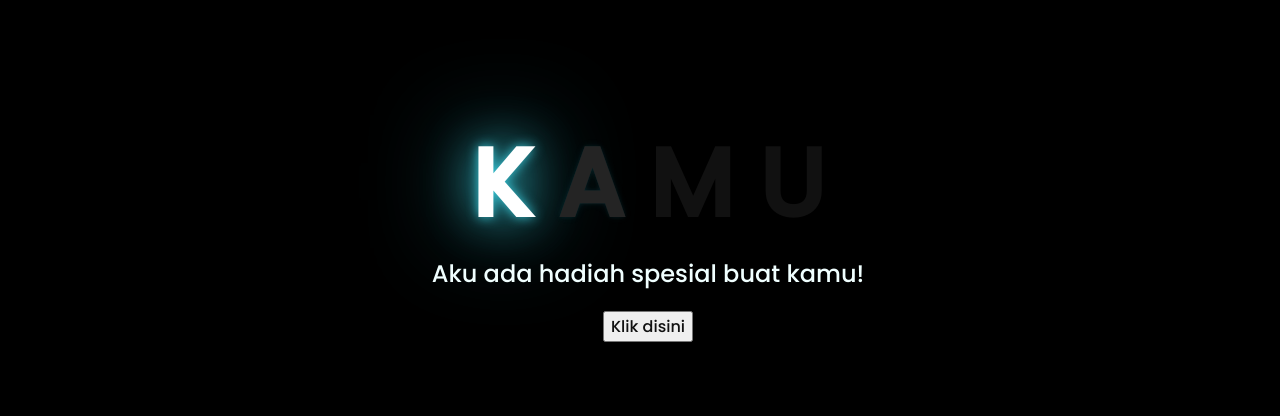
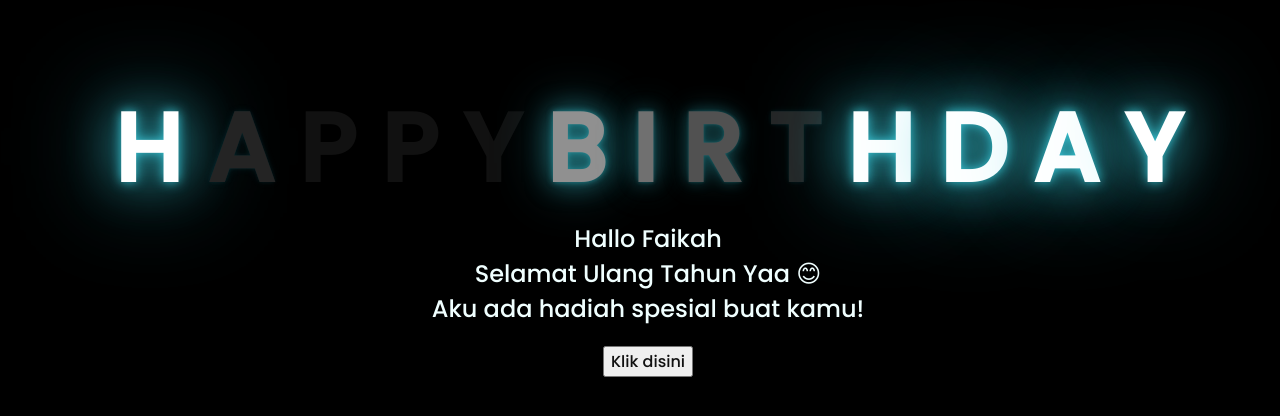
Before and after one commit to rhmawardi/forfaikah, a plain HTML site: page index.html in a window 1280 px wide. Shown: the part 182-598 px from the top of the page. Drawn offline with Linux system fonts and the light colour scheme.

Commit message:
index.html

```diff
--- a/index.html
+++ b/index.html
@@ -1,6 +1,7 @@
 <!DOCTYPE html>
 <html lang="en">
 <head>
+<audio src="perfect.mp3" autoplay></audio>
     <meta charset="UTF-8">
     <meta http-equiv="X-UA-Compatible" content="IE=edge">
     <meta name="viewport" content="width=device-width, initial-scale=1.0">
@@ -11,14 +12,26 @@
 <body>
     <div class="greetings">
     <!-- silahkan menambah kata sesuai keinginan dengan <span>text...</span -->
-        <span>K</span>
+        <span>H</span>
         <span>A</span>
-        <span>M</span>
-        <span>U</span>
+        <span>P</span>
+        <span>P</span>
+		<span>Y</span>
+		<span> </span>
+		<span>B</span>
+		<span>I</span>
+		<span>R</span>
+		<span>T</span>
+		<span>H</span>
+		<span>D</span>
+		<span>A</span>
+		<span>Y</span>
     </div>
 
     <div class="description">
-        <span>Aku ada hadiah spesial buat kamu!</span>
+        <center><span>Hallo Faikah</span></br>
+		<span>Selamat Ulang Tahun Yaa 😊</span></br>
+		<span>Aku ada hadiah spesial buat kamu!</span></center>
     </div>
     <div class="button">
         <button>
```
